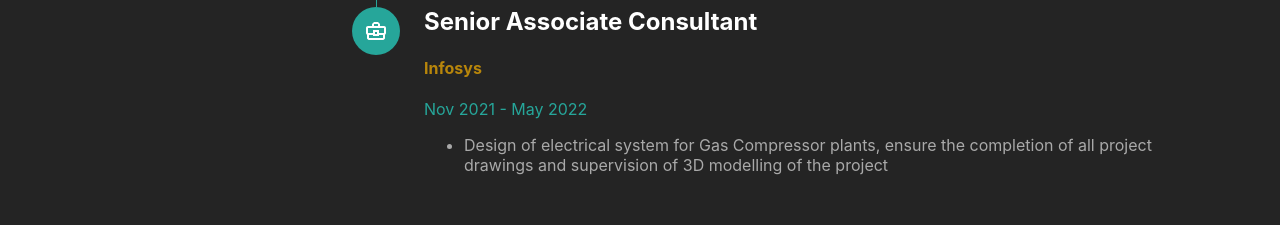
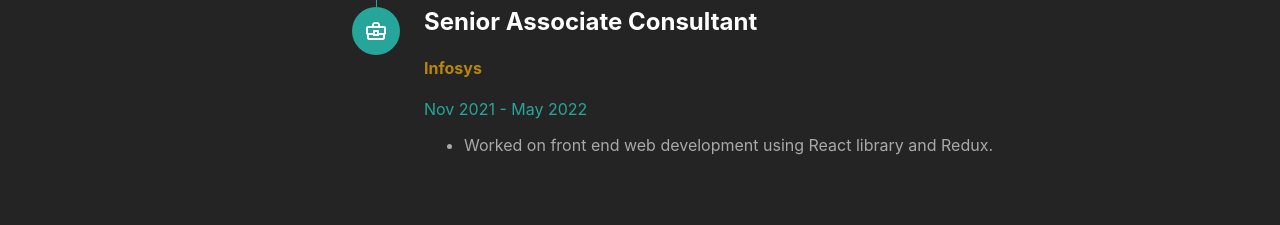
Before and after one commit to RaghuRamAnnamdasu/Portfolio, a React (Create React App) app: page / in a window 1280 px wide. Shown: the part 3780-4005 px from the top of the page. Built offline with nearby package versions, Linux system fonts and the light colour scheme.

Commit message:
modified experience

```diff
--- a/src/ResumeSection/Experience/constants.js
+++ b/src/ResumeSection/Experience/constants.js
@@ -14,7 +14,7 @@ export const ExperienceDetails = [
     {
         profession: "Senior Associate Consultant",
         company: "Infosys",
-        jobDescription: "Design of electrical system for Gas Compressor plants, ensure the completion of all project drawings and supervision of 3D modelling of the project",
+        jobDescription: "Worked on front end web development using React library and Redux.",
         year: "Nov 2021 - May 2022"
     }
 ];
```
